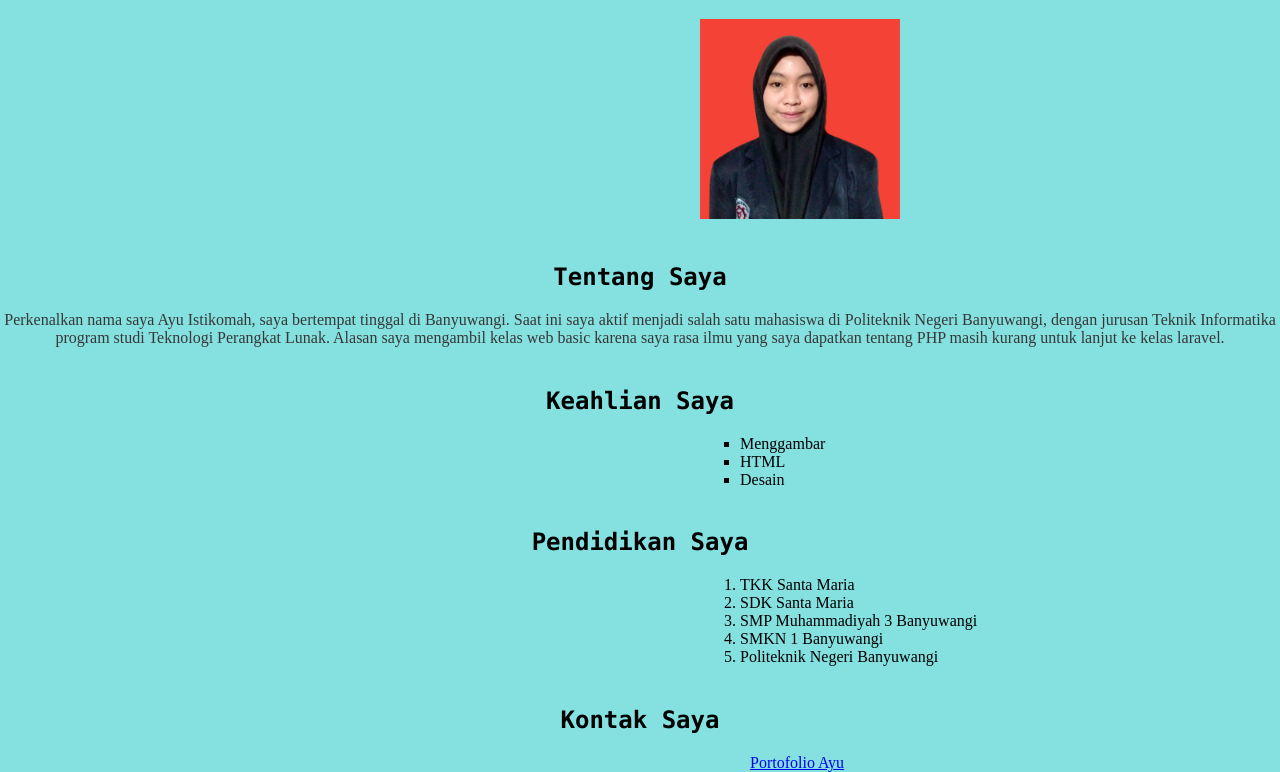
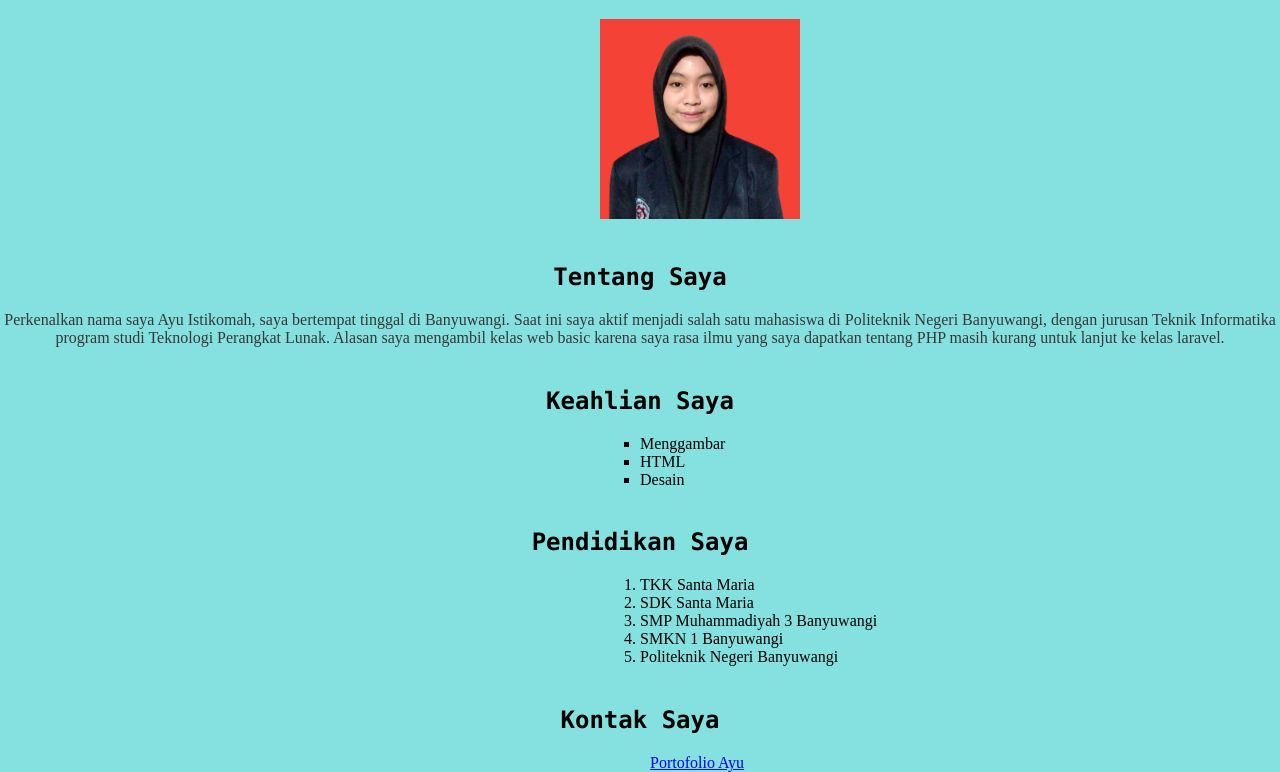
Before and after one commit to ayuisti29/web-basic-seal, a plain HTML site: page index.html in a window 1280 px wide. Shown: the part 111-883 px from the top of the page. Drawn offline with Linux system fonts and the light colour scheme.

Commit message:
membenarkan css

```diff
--- a/style.css
+++ b/style.css
@@ -14,7 +14,7 @@
 }
 
 .foto {
-  margin-left: 700px;
+  margin-left: 600px;
   padding-bottom: 20px;
 }
 .isi {
@@ -32,15 +32,15 @@
 }
 .list {
   list-style-type: square;
-  margin-left: 700px;
+  margin-left: 600px;
   padding-bottom: 20px;
 }
 .list-angka {
-  margin-left: 700px;
+  margin-left: 600px;
   padding-bottom: 20px;
 }
 .link {
-  margin-left: 750px;
+  margin-left: 650px;
 }
 
 /* CSS PORTOFOLIO */
@@ -103,7 +103,7 @@ ul.topnav li.right {
   padding-top: 50px;
 }
 .form {
-  padding-left: 700px;
+  padding-left: 600px;
   padding-bottom: 20px;
 }
 .form1 {
@@ -126,10 +126,10 @@ ul.topnav li.right {
 
 /*TABEL*/
 .pengalaman {
-  margin-left: 580px;
+  margin-left: 480px;
 }
 .skill {
-  margin-left: 680px;
+  margin-left: 580px;
 }
 .tabel-1 {
   background-color: #dcd0d0;
```
